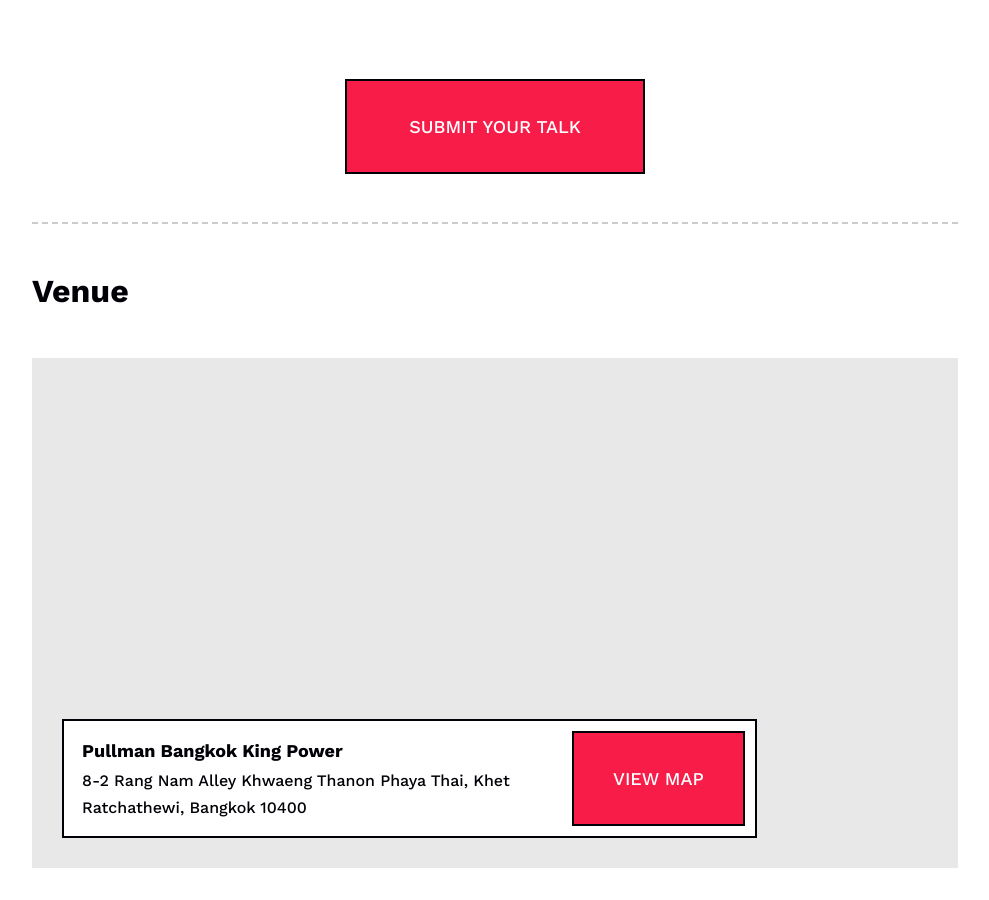
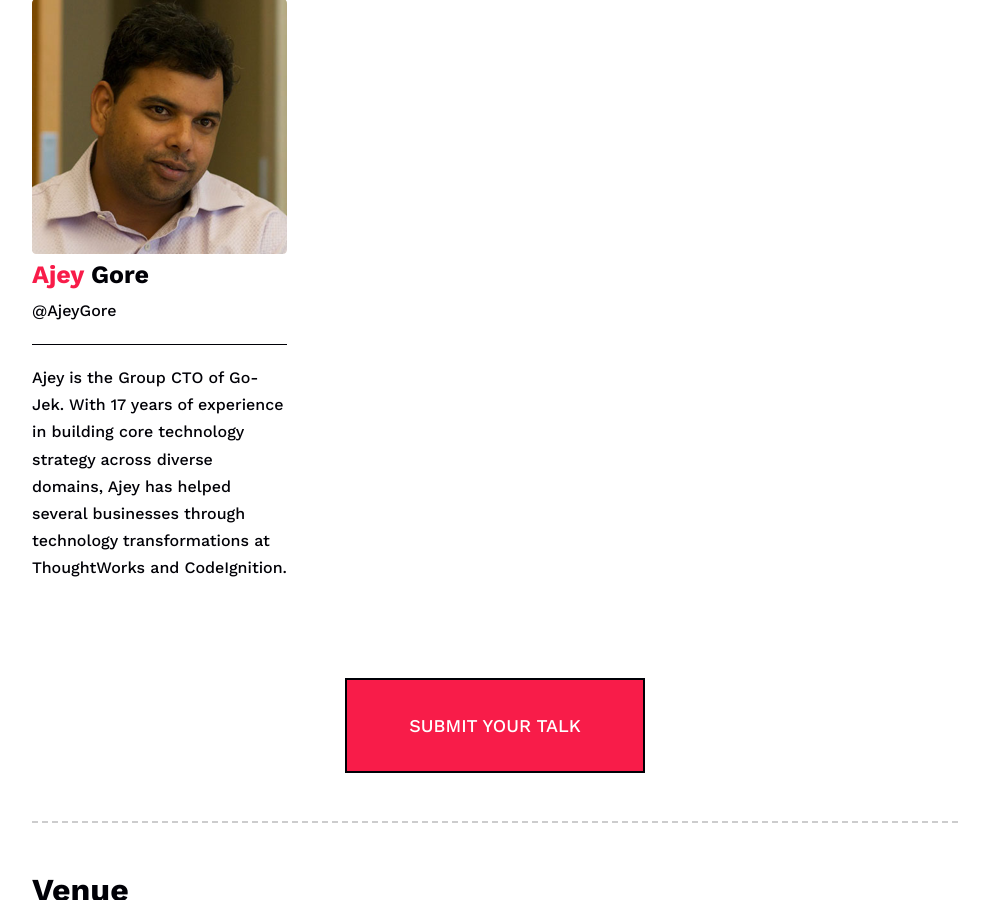
Before and after one commit to bangkokrb/rubyconfth, a Jekyll site: the page built from index.md, in a window 1280 px wide and 900 px high, scrolled down 1333 px. Shown: the whole window, without its empty margins (237-1226 px from the left). Built offline with Jekyll 4.4.1, drawn with Linux system fonts in a browser that asks for light colours.

Commit message:
Add Ajey Gore as 4th speaker

```diff
--- a/_data/speakers/keynote.yml
+++ b/_data/speakers/keynote.yml
@@ -16,3 +16,9 @@
   photo_url: /assets/images/pages/home/speakers/saron-yitbarek.png
   bio: |
     Saron is the CEO and founder of <a href="https://twitter.com/CodeNewbies" target="_blank">CodeNewbie</a>, the most supportive community of programmers and people learning to code. She's also a developer, speaker, and podcaster.
+- first_name: Ajey
+  last_name: Gore
+  twitter_handle: "@AjeyGore"
+  photo_url: /assets/images/pages/home/speakers/ajey-gore.png
+  bio: |
+    Ajey is the Group CTO of Go-Jek. With 17 years of experience in building core technology strategy across diverse domains, Ajey has helped several businesses through technology transformations at ThoughtWorks and CodeIgnition.
```
Also changed, not shown: assets/images/pages/home/speakers/ajey-gore.png (added).
